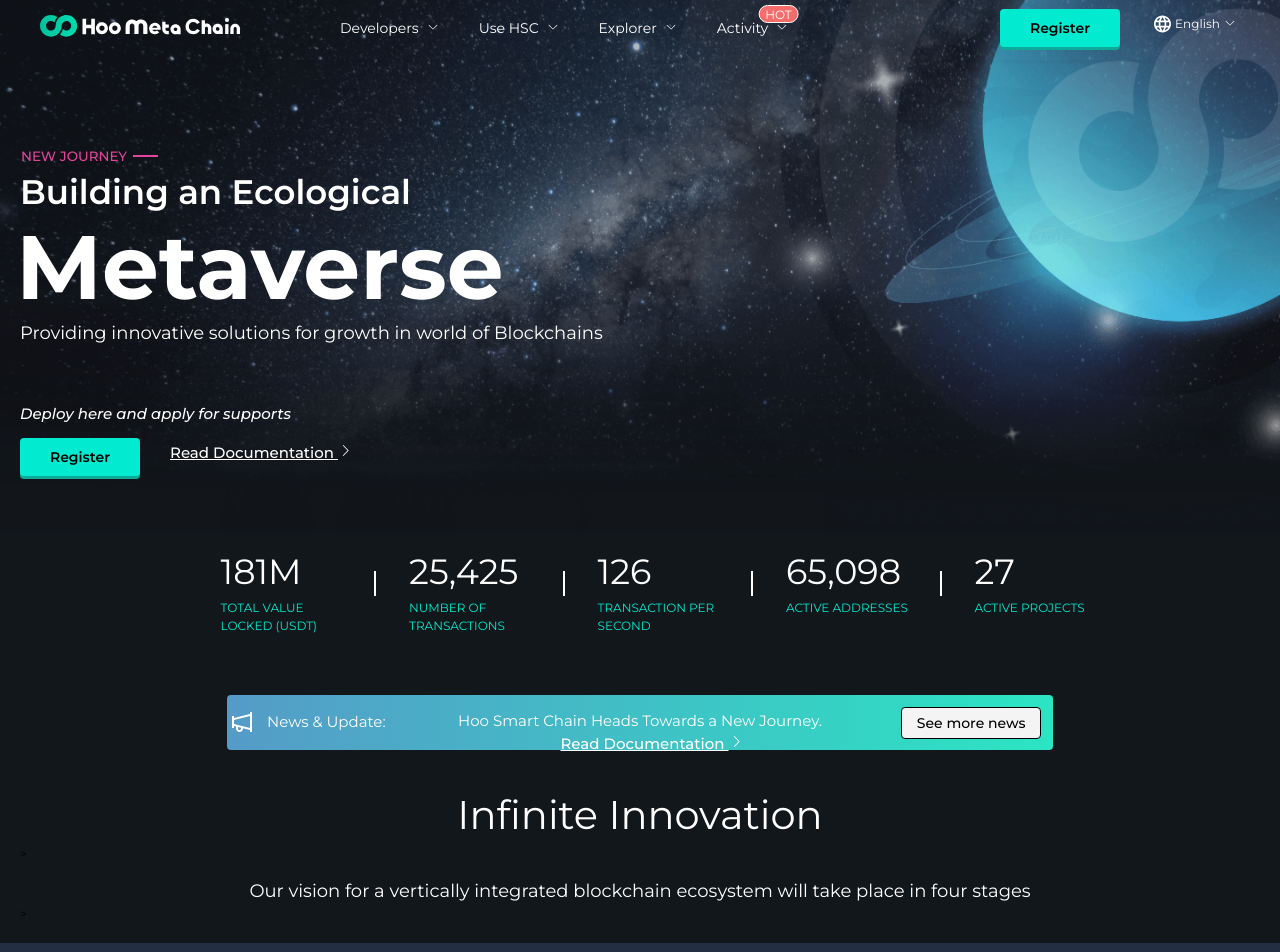
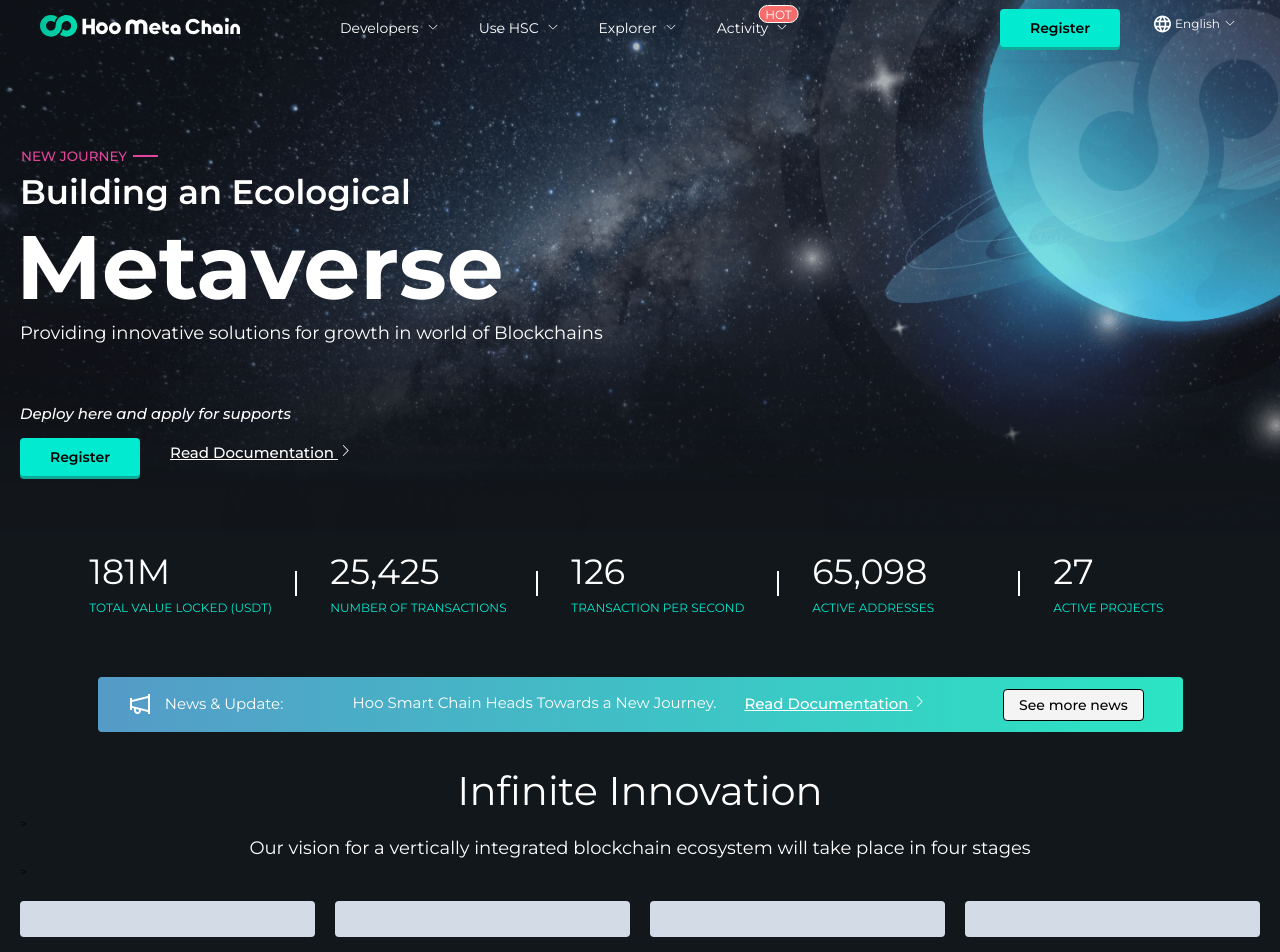
Before and after one commit to rizwanzaheer/hsc-revamp, a Vue app: page / in a window 1280 px wide. Shown: the top 952 px of the page. Built offline with nearby package versions, Linux system fonts and the light colour scheme.

Commit message:
fix the layout and spacing of counter number section

```diff
--- a/src/pages/home/index.vue
+++ b/src/pages/home/index.vue
@@ -47,35 +47,35 @@
             <!-- number counter section start  -->
 
             <el-row :gutter="20" justify="center" class="mt-[70px]">
-                <el-col :lg="3" :offset="1">
+                <el-col :lg="4" :offset="1">
                     <div class="grid-content">
                         <h1 class="text-white text-[35px]">181M</h1>
                         <h5 class="text-[#02EAD0] text-[12px] uppercase">Total value locked (USDT)</h5>
                     </div>
                 </el-col>
                 <span class="border-l-2 border-white w-[25px] h-[25px] ml-2 mt-[25px]"></span>
-                <el-col :lg="3">
+                <el-col :lg="4">
                     <div class="grid-content">
                         <h1 class="text-white text-[35px]">25,425</h1>
                         <h5 class="text-[#02EAD0] text-[12px] uppercase">Number of transactions</h5>
                     </div>
                 </el-col>
                 <span class="border-l-2 border-white w-[25px] h-[25px] ml-2 mt-[25px]"></span>
-                <el-col :lg="3">
+                <el-col :lg="4">
                     <div class="grid-content">
                         <h1 class="text-white text-[35px]">126</h1>
                         <h5 class="text-[#02EAD0] text-[12px] uppercase">transaction per second</h5>
                     </div>
                 </el-col>
                 <span class="border-l-2 border-white w-[25px] h-[25px] ml-2 mt-[25px]"></span>
-                <el-col :lg="3">
+                <el-col :lg="4">
                     <div class="grid-content">
                         <h1 class="text-white text-[35px]">65,098</h1>
                         <h5 class="text-[#02EAD0] text-[12px] uppercase">Active addresses</h5>
                     </div>
                 </el-col>
                 <span class="border-l-2 border-white w-[25px] h-[25px] ml-2 mt-[25px]"></span>
-                <el-col :lg="3">
+                <el-col :lg="4">
                     <div class="grid-content">
                         <h1 class="text-white text-[35px]">27</h1>
                         <h5 class="text-[#02EAD0] text-[12px] uppercase">Active Projects</h5>
@@ -87,7 +87,7 @@
 
             <!-- new and update section start -->
             <el-row class="mt-20" justify="center">
-                <el-col :span="16" class="h-[55px] bg-gradient-to-r from-[#559BC8] to-[#2BE5C3]">
+                <el-col :span="21" class="h-[55px] bg-gradient-to-r from-[#559BC8] to-[#2BE5C3]">
                     <el-row justify="center" :gutter="10">
                         <el-col :span="5">
                             <div class="grid-content text-center flex justify-center items-center">
@@ -134,13 +134,32 @@
 
             <el-row :gutter="20">
                 <el-col :lg="24" justify="center">
-                    <h1 class="text-white text-[40px] mt-5 text-center">Infinite Innovation</h1>>
-                    <h1
-                        class="text-white text-[18px] mt-5 text-center"
-                    >Our vision for a vertically integrated blockchain ecosystem will take place in four stages</h1>>
+                    <h2
+                        class="text-white text-[40px] mt-5 text-center leading-[48.76px] text-[600] not-italic"
+                    >Infinite Innovation</h2>>
+                    <h5
+                        class="text-white text-[18px] text-center leading-[30px]"
+                    >Our vision for a vertically integrated blockchain ecosystem will take place in four stages</h5>>
                 </el-col>
             </el-row>
             <!-- Infinite Innovation section start -->
+
+            <!-- Staging section start -->
+            <el-row :gutter="20">
+                <el-col :span="6">
+                    <div class="grid-content bg-purple"></div>
+                </el-col>
+                <el-col :span="6">
+                    <div class="grid-content bg-purple"></div>
+                </el-col>
+                <el-col :span="6">
+                    <div class="grid-content bg-purple"></div>
+                </el-col>
+                <el-col :span="6">
+                    <div class="grid-content bg-purple"></div>
+                </el-col>
+            </el-row>
+            <!-- Staging section ends -->
         </div>
     </el-main>
 </template>
```
